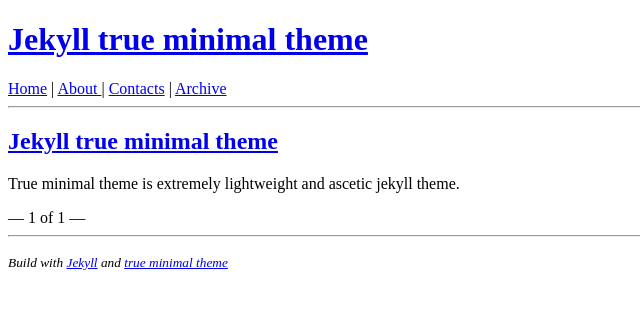
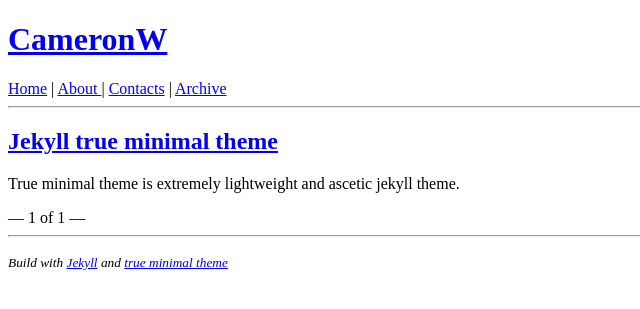
Before and after one commit to t94xr/cameronwalker, a Jekyll site: the page built from index.html, in a window 1280 px wide. Shown: the top 309 px of the page, without its empty margins (0-640 px from the left). Built offline with Jekyll 4.4.1, drawn with Linux system fonts in a browser that asks for light colours; the list of posts is cut into pages by our own code.

Commit message:
Update _config.yml

```diff
--- a/_config.yml
+++ b/_config.yml
@@ -1,5 +1,5 @@
-name: "Jekyll true minimal theme"
-description: "Lightweight theme"
+name: "CameronW"
+description: "my little place online"
 
 url: ''
 baseurl: ''
```
